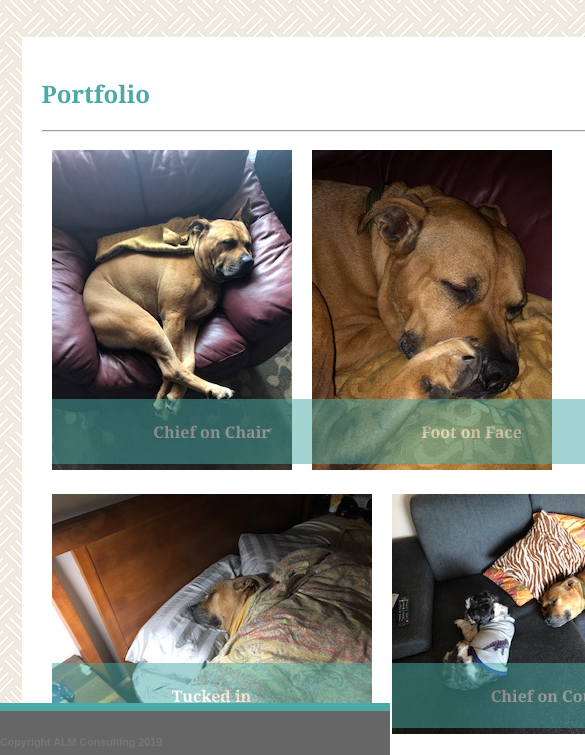
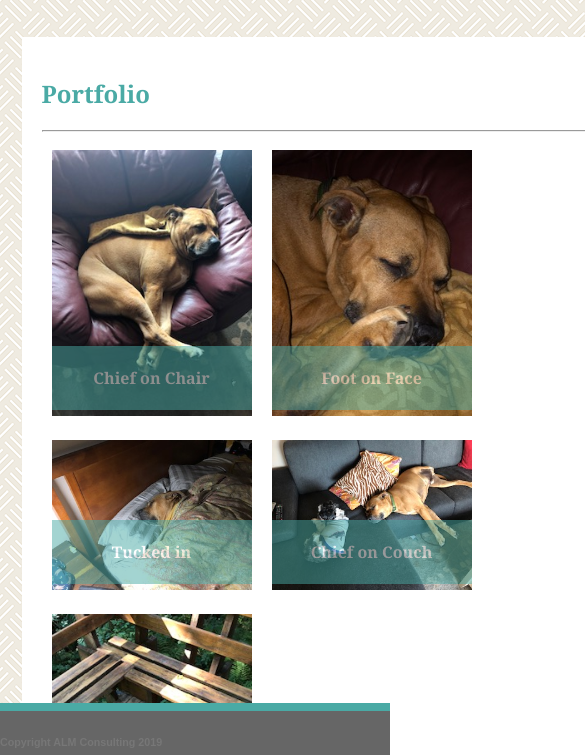
Before and after one commit to jazznerd206/Responsive-Portfolio, a plain HTML site: page portfolio.html in a window 390 px wide. Shown: the part 83-838 px from the top of the page, 585 px wide, since content can reach past the window. Drawn offline with Linux system fonts and the light colour scheme.

Commit message:
finished 980px media queries

```diff
--- a/Assets/CSS/style.css
+++ b/Assets/CSS/style.css
@@ -174,6 +174,7 @@ button {
 
 /*styles for jpg files, clearfix used*/
 .image {
+    max-width: 100%;
     position: relative; /*nearest positioned ancestor*/
     float: left; /*sets float to left*/
     padding: 10px; /*sets padding for images*/
@@ -220,6 +221,17 @@ button {
     textarea, input {
         max-width: 100%;
     }
+    .portfoliodiv {
+        max-width: 500px;
+    }
+    img {
+        max-width: 100%;
+    }
+
+    .image, .projecttitle {
+        width: 200px;
+    }
+
 }
 
 @media screen and  (max-width: 768px) {
```
Also changed, not shown: contact.html (+1 -1 lines), index.html (+1 -1 lines).
